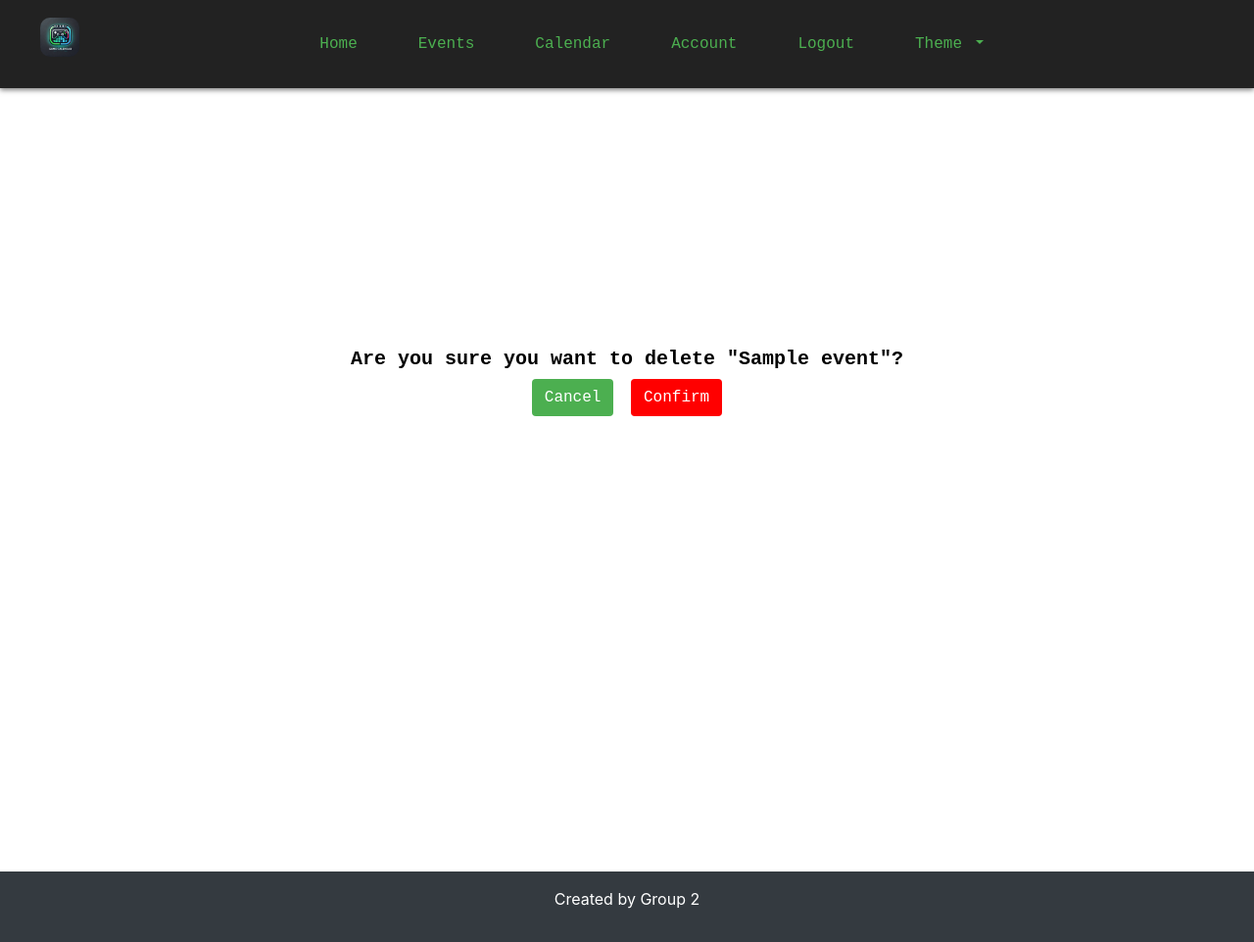
After one commit to UCCS-CS4300-5300/Group2-fall2024, a Django app: page /event_delete/1/1 in a window 1280 px wide. The commit adds this page. Shown: the whole page at 98% size. Run offline with Django 4.2, Linux system fonts and the light colour scheme; a user stored in the database is signed in; tables that the repository leaves empty hold one stand-in row (values such as "Sample post"); some libraries are stand-ins or nearby versions.

Commit message:
Added delete on event_detail, made other user events unaccessible through url

```diff
--- a/project/home/models.py
+++ b/project/home/models.py
@@ -2,6 +2,7 @@ from django.db import models
 from django.shortcuts import reverse
 from django.contrib.auth import get_user_model
 from django.contrib.auth.models import User
+from guardian.shortcuts import assign_perm
 
 # Create your models here.
 
@@ -58,6 +59,9 @@ class Event(models.Model):
         # Override default url settings, make font black for readability
         return f'<a href="{url}" style="color: #000;">{self.title}</a>'
 
-
+    def save(self, *args, **kwargs):
+        super().save(*args, **kwargs)
+        # Grant 'view_event' permission to the assigned user
+        assign_perm('view_event', self.user, self)
 
 User = get_user_model()
--- /dev/null
+++ b/project/home/templates/delete.html
@@ -0,0 +1,24 @@
+<!--Inheret from base template-->
+{% extends "base_template.html" %}
+
+<head>
+    {% load static %}  <!-- Load the static tag library -->
+
+    {% block title %}Event Details{% endblock %}
+</head>
+{% block content %}
+
+<div class="container-fluid d-flex justify-content-center align-items-center" style="height: 75vh;">
+    <div class="text-center">
+        <h5><b>Are you sure you want to delete "{{ event.title }}"?</b></h5>
+
+        <form action="" method="POST">
+            {% csrf_token %}
+            <a class="btn me-2" href="{% url 'event_detail' event.id %}">Cancel</a>
+            <button class="btn" type="submit" style="background-color: red !important;">Confirm</button>
+        </form>
+    </div>
+</div>
+
+</div>
+{% endblock %}
--- a/project/home/templates/event_detail.html
+++ b/project/home/templates/event_detail.html
@@ -30,6 +30,7 @@
         <div class="clearfix">
             <a class="btn left" href="{% url 'calendar' user.id %}">Back to Calendar</a>
             <a class="btn right" href="{% url 'event_edit' event.id %}">Edit Event</a>
+            <a class="btn center" href="{% url 'delete_event' user.id event.id%}" role="button" style="background-color: red !important;">Delete</a>
         </div>
     </div>
 
--- a/project/home/urls.py
+++ b/project/home/urls.py
@@ -23,4 +23,6 @@ urlpatterns = [
     path('event/<int:event_id>/', views.event_detail, name='event_detail'),
     # URl path for the create game view
     path('calendar/create_game/', views.create_game, name='create_game'),
+    #url for event deletion that takes in user id and recipe id
+    path('event_delete/<int:user_id>/<int:id>', views.deleteEvent, name='delete_event'),
 ]
--- a/project/home/views.py
+++ b/project/home/views.py
@@ -12,6 +12,7 @@ from django.contrib.auth.forms import UserCreationForm, AuthenticationForm
 from django.contrib import messages
 from django.contrib.auth import authenticate, login, logout, forms
 from django.contrib.auth.decorators import login_required
+from guardian.decorators import permission_required_or_403
 
 
 
@@ -72,7 +73,7 @@ def next_month(d):
     month = 'month=' + str(next_month.year) + '-' + str(next_month.month)
     return month
 
-
+@permission_required_or_403('view_event', (Event, 'id', 'event_id'))
 def event(request, event_id=None):
     instance = Event()
     if event_id:
@@ -90,9 +91,29 @@ def event(request, event_id=None):
     return render(request, 'event.html', {'form': form})
 
 # Function to return the detailed view of a specific event
+@permission_required_or_403('view_event', (Event, 'id', 'event_id'))
 def event_detail(request, event_id):
     event = get_object_or_404(Event, pk=event_id)
     return render(request, 'event_detail.html', {'event': event})
+
+@login_required(login_url = 'login')
+#method to delete a event for a user
+def deleteEvent(request, user_id, id):
+
+    #sets the event based on the id from the url
+    event = get_object_or_404(Event, pk=id)
+
+    #check the method is as expected
+    if request.method == 'POST':
+        #delete the event using funtion delete()
+        event.delete()
+        # Redirect back to the Calend list page
+        return redirect('calendar', user_id)
+
+    #pass in the event into the dictionary
+    context = {'event': event}
+    #go to delete template with this information
+    return render(request, 'delete.html', context)
 
 # Function to create a new game
 def create_game(request):
```
